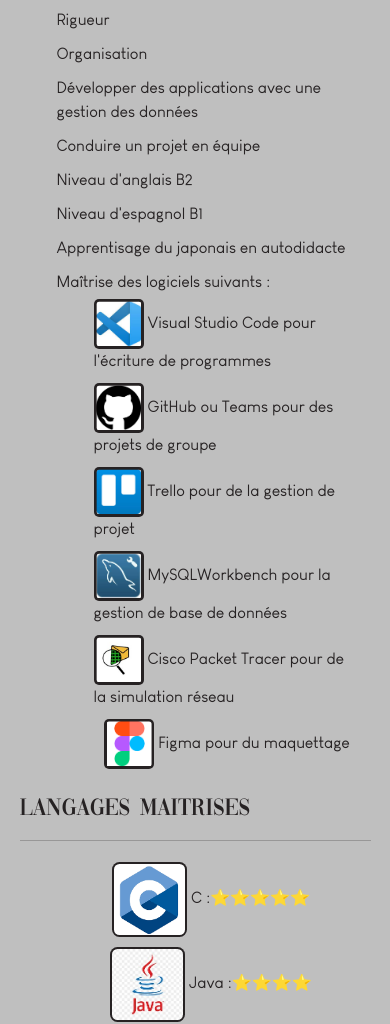
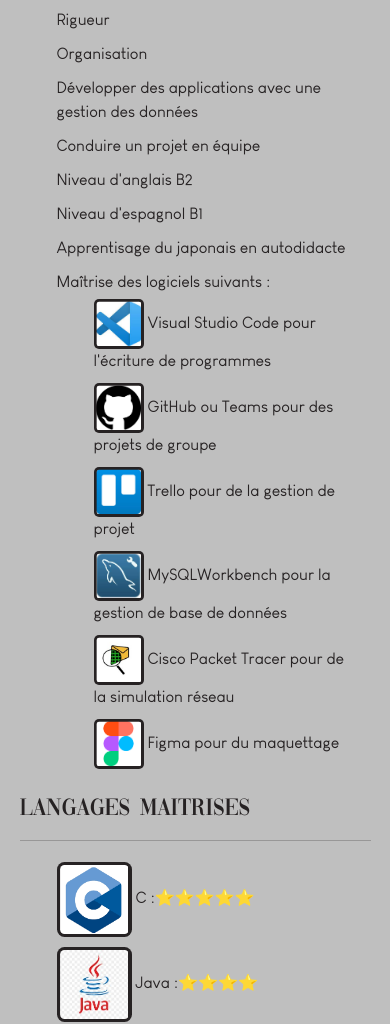
Before and after one commit to Vinzzz35/Vinzzz35, a plain HTML site: page index.html in a window 390 px wide. Shown: the part 1574-2598 px from the top of the page. Drawn offline with Linux system fonts and the light colour scheme.

Commit message:
Add files via upload

```diff
--- a/style.css
+++ b/style.css
@@ -136,7 +136,13 @@ ul{
     }
 
     .liste{
-        align-items: center;
+        display: flex;
+        flex-direction: column;
+        justify-content: center;
+    }
+
+    .liste li{
+        display: inline;
     }
 
     footer div{
```
